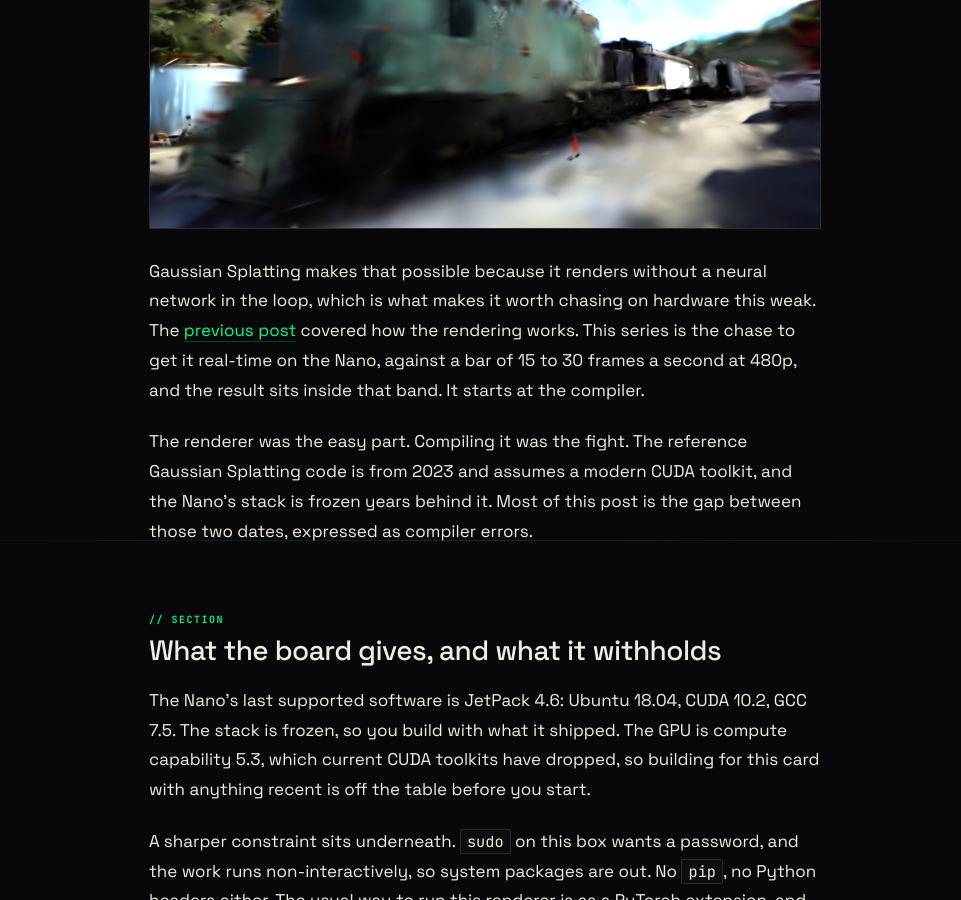
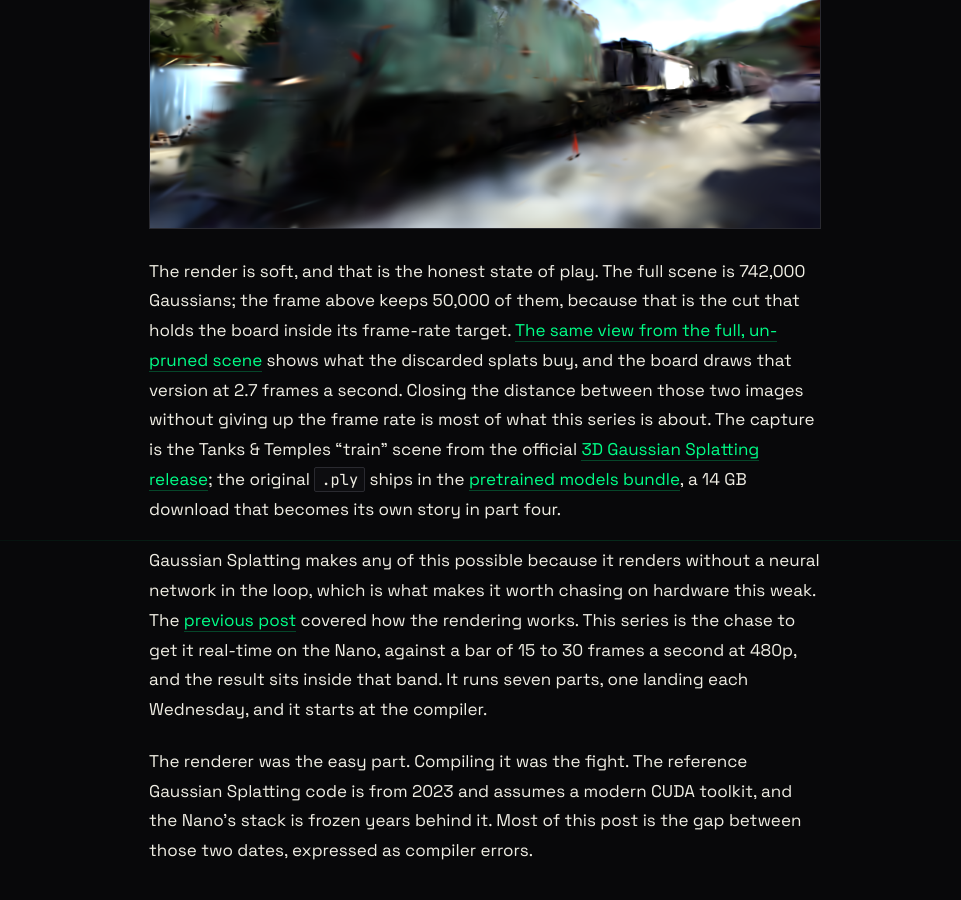
Before and after one commit to sahilramani/sahilramani.github.io, a Jekyll site: the page built from _posts/2026-07-01-compiling-a-2023-cuda-renderer-for-a-2015-gpu.md, in a window 1280 px wide and 900 px high, scrolled down 772 px. Shown: the whole window, without its empty margins (155-1116 px from the left). Built offline with Jekyll 4.4.1, drawn with Linux system fonts in a browser that asks for light colours; some web fonts are replaced; comment, search, counter and statistics services are not loaded.

Commit message:
post-1: series framing, soft-render honesty, full-scene comparison render + original ply links

```diff
--- a/_posts/2026-07-01-compiling-a-2023-cuda-renderer-for-a-2015-gpu.md
+++ b/_posts/2026-07-01-compiling-a-2023-cuda-renderer-for-a-2015-gpu.md
@@ -24,7 +24,9 @@ A $99 board from 2019 renders a real photogrammetry capture at about 17 frames a
 
 ![the locomotive rendered on the Nano](/assets/images/slimgs/08b-train-real-camera-50k.png)
 
-Gaussian Splatting makes that possible because it renders without a neural network in the loop, which is what makes it worth chasing on hardware this weak. The [previous post](https://sahilramani.com/2026/06/how-gaussian-splatting-renders/) covered how the rendering works. This series is the chase to get it real-time on the Nano, against a bar of 15 to 30 frames a second at 480p, and the result sits inside that band. It starts at the compiler.
+The render is soft, and that is the honest state of play. The full scene is 742,000 Gaussians; the frame above keeps 50,000 of them, because that is the cut that holds the board inside its frame-rate target. [The same view from the full, un-pruned scene](/assets/images/slimgs/09-train-cam0-full-reference.png) shows what the discarded splats buy, and the board draws that version at 2.7 frames a second. Closing the distance between those two images without giving up the frame rate is most of what this series is about. The capture is the Tanks & Temples "train" scene from the official [3D Gaussian Splatting release](https://repo-sam.inria.fr/fungraph/3d-gaussian-splatting/); the original `.ply` ships in the [pretrained models bundle](https://repo-sam.inria.fr/fungraph/3d-gaussian-splatting/datasets/pretrained/models.zip), a 14 GB download that becomes its own story in part four.
+
+Gaussian Splatting makes any of this possible because it renders without a neural network in the loop, which is what makes it worth chasing on hardware this weak. The [previous post](https://sahilramani.com/2026/06/how-gaussian-splatting-renders/) covered how the rendering works. This series is the chase to get it real-time on the Nano, against a bar of 15 to 30 frames a second at 480p, and the result sits inside that band. It runs seven parts, one landing each Wednesday, and it starts at the compiler.
 
 The renderer was the easy part. Compiling it was the fight. The reference Gaussian Splatting code is from 2023 and assumes a modern CUDA toolkit, and the Nano's stack is frozen years behind it. Most of this post is the gap between those two dates, expressed as compiler errors.
 
```
Also changed, not shown: assets/images/slimgs/09-train-cam0-full-reference.png (added).
